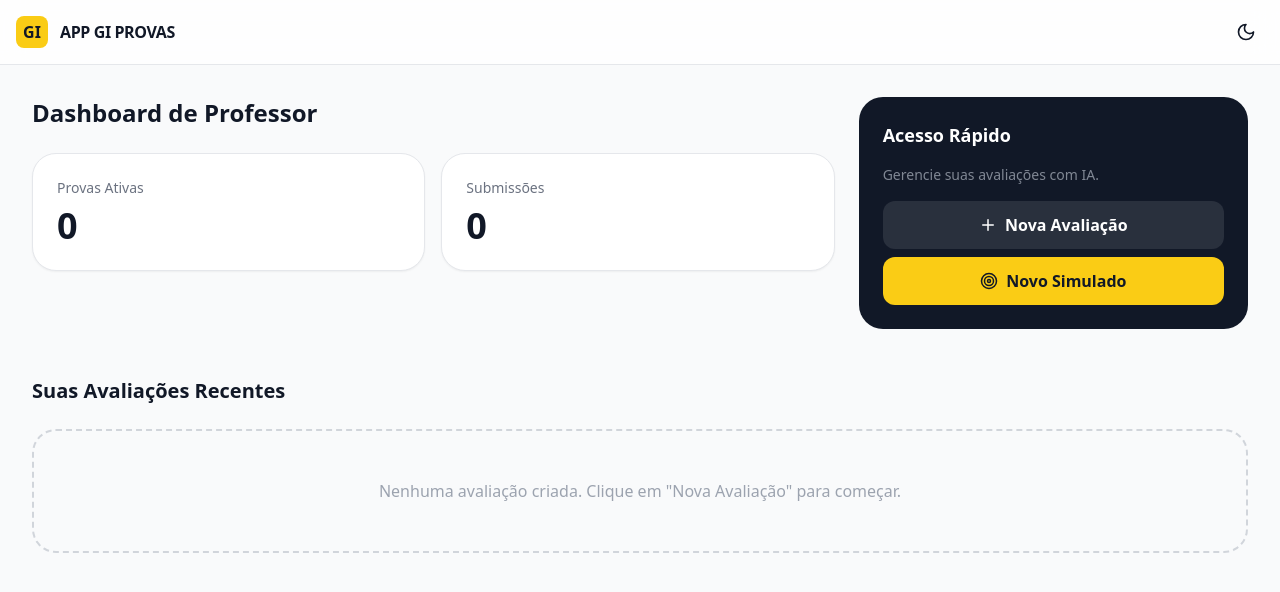
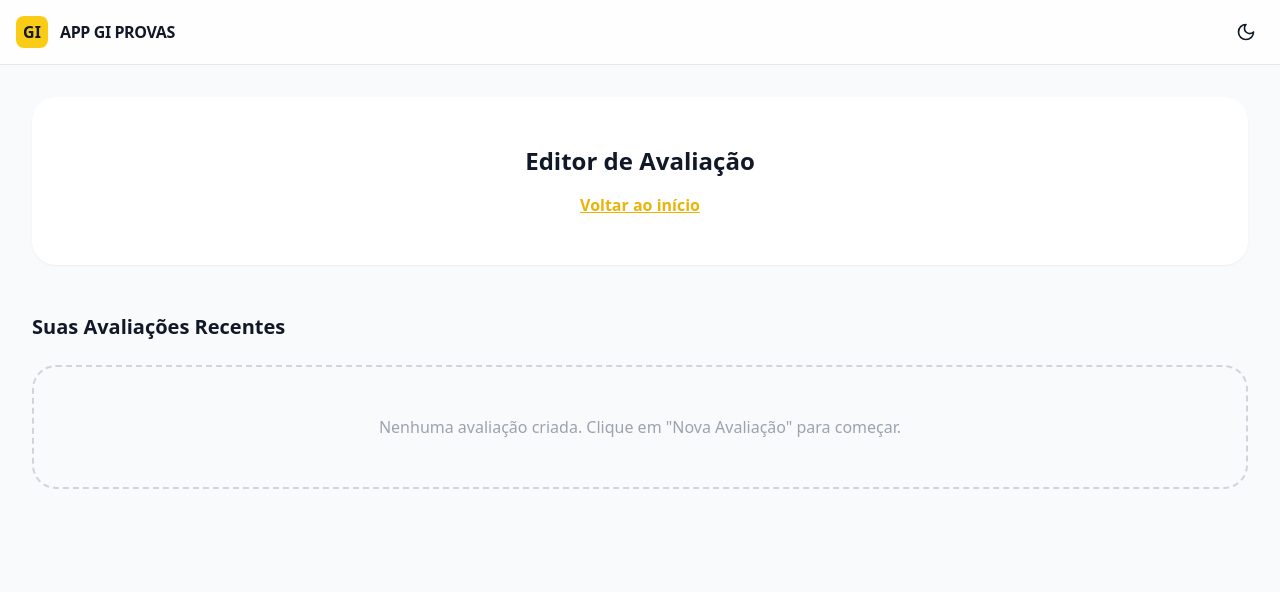
Before and after one commit to redmi7proelis-glitch/app-gi-provas, a React (Create React App) app in the folder aap/: page / in a window 1280 px wide. Both pictures are taken after a click on the button "Nova Avaliação". Shown: the top 592 px of the page. Built offline with nearby package versions, Linux system fonts and the light colour scheme.

Commit message:
Update App.js

```diff
--- a/aap/src/App.js
+++ b/aap/src/App.js
@@ -8,15 +8,27 @@ import {
 export default function App() {
   const [darkMode, setDarkMode] = useState(false);
   const [assessments, setAssessments] = useState(() => JSON.parse(localStorage.getItem('gi-provas-data') || '[]'));
+  const [currentView, setCurrentView] = useState('dashboard');
 
   const toggleDark = () => {
     setDarkMode(!darkMode);
     document.documentElement.classList.toggle('dark');
   };
 
+  useEffect(() => {
+    localStorage.setItem('gi-provas-data', JSON.stringify(assessments));
+  }, [assessments]);
+
+  const handleCreateNew = () => {
+    // Lógica para abrir editor
+    alert("Função de criar avaliação aberta!");
+    setCurrentView('editor');
+  };
+
   return (
     <div className={`min-h-screen ${darkMode ? 'dark' : ''}`}>
       <div className="bg-gray-50 dark:bg-gray-950 text-gray-900 dark:text-white transition-colors duration-300 min-h-screen">
+
         <header className="sticky top-0 bg-white/80 dark:bg-gray-900/80 backdrop-blur-md border-b border-gray-200 dark:border-gray-800 z-50">
           <div className="max-w-7xl mx-auto px-4 h-16 flex items-center justify-between">
             <div className="flex items-center gap-3">
@@ -30,10 +42,8 @@ export default function App() {
         </header>
 
         <main className="max-w-7xl mx-auto p-4 lg:p-8">
-          {/* Bento Grid layout */}
+          {currentView === 'dashboard' ? (
             <div className="grid grid-cols-1 md:grid-cols-3 gap-6">
-
-            {/* Dashboard principal */}
               <div className="md:col-span-2 space-y-6">
                 <h2 className="text-2xl font-bold">Dashboard de Professor</h2>
                 <div className="grid grid-cols-2 gap-4">
@@ -48,23 +58,27 @@ export default function App() {
                 </div>
               </div>
 
-            {/* Acesso Rápido */}
               <div className="bg-gray-900 dark:bg-yellow-400 text-white dark:text-gray-900 p-6 rounded-3xl flex flex-col gap-4">
                 <h3 className="font-bold text-lg">Acesso Rápido</h3>
                 <p className="text-gray-400 dark:text-gray-700 text-sm opacity-80">Gerencie suas avaliações com IA.</p>
 
                 <div className="flex flex-col gap-2 mt-auto">
-                <button className="w-full bg-white/10 dark:bg-gray-900/10 hover:bg-white/20 py-3 rounded-xl font-bold transition-all flex items-center justify-center gap-2">
+                  <button onClick={handleCreateNew} className="w-full bg-white/10 dark:bg-gray-900/10 hover:bg-white/20 py-3 rounded-xl font-bold transition-all flex items-center justify-center gap-2">
                     <Plus size={18} /> Nova Avaliação
                   </button>
-                <button className="w-full bg-yellow-400 dark:bg-gray-900 text-gray-900 dark:text-yellow-400 hover:opacity-90 py-3 rounded-xl font-bold transition-all flex items-center justify-center gap-2">
+                  <button onClick={handleCreateNew} className="w-full bg-yellow-400 dark:bg-gray-900 text-gray-900 dark:text-yellow-400 hover:opacity-90 py-3 rounded-xl font-bold transition-all flex items-center justify-center gap-2">
                     <Target size={18} /> Novo Simulado
                   </button>
                 </div>
               </div>
             </div>
+          ) : (
+            <div className="text-center p-12 bg-white dark:bg-gray-900 rounded-3xl shadow-sm">
+                <h2 className="text-2xl font-bold mb-4">Editor de Avaliação</h2>
+                <button onClick={() => setCurrentView('dashboard')} className="text-yellow-500 font-bold underline">Voltar ao início</button>
+            </div>
+          )}
 
-          {/* Lista de Avaliações */}
           <section className="mt-12">
             <h3 className="text-xl font-bold mb-6">Suas Avaliações Recentes</h3>
             {assessments.length === 0 ? (
@@ -73,7 +87,11 @@ export default function App() {
                </div>
             ) : (
                <div className="grid grid-cols-1 md:grid-cols-2 lg:grid-cols-3 gap-6">
-                 {/* Listagem de avaliações viria aqui */}
+                 {assessments.map((a, i) => (
+                    <div key={i} className="bg-white dark:bg-gray-900 p-6 rounded-2xl border border-gray-200 dark:border-gray-800">
+                        <h4 className="font-bold">{a.title || 'Sem título'}</h4>
+                    </div>
+                 ))}
                </div>
             )}
           </section>
```
Lines whose indentation alone changed are shown as unchanged.
